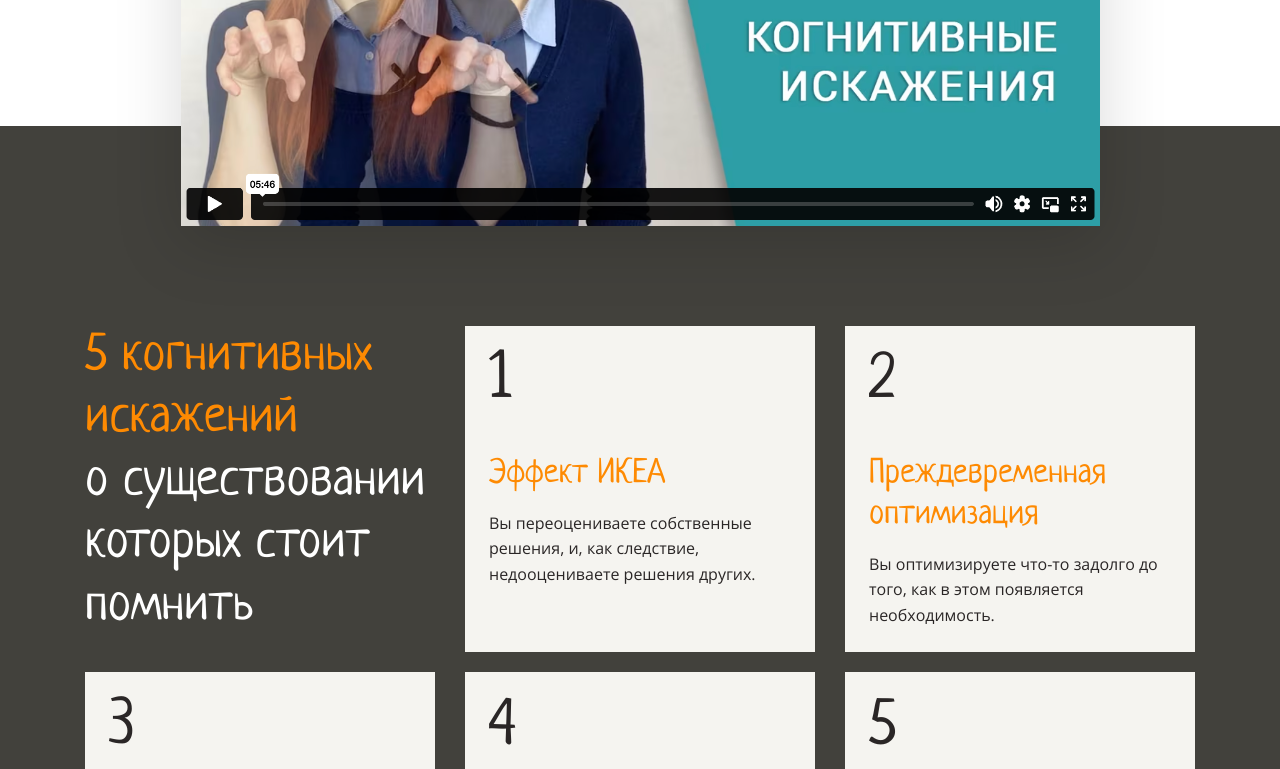
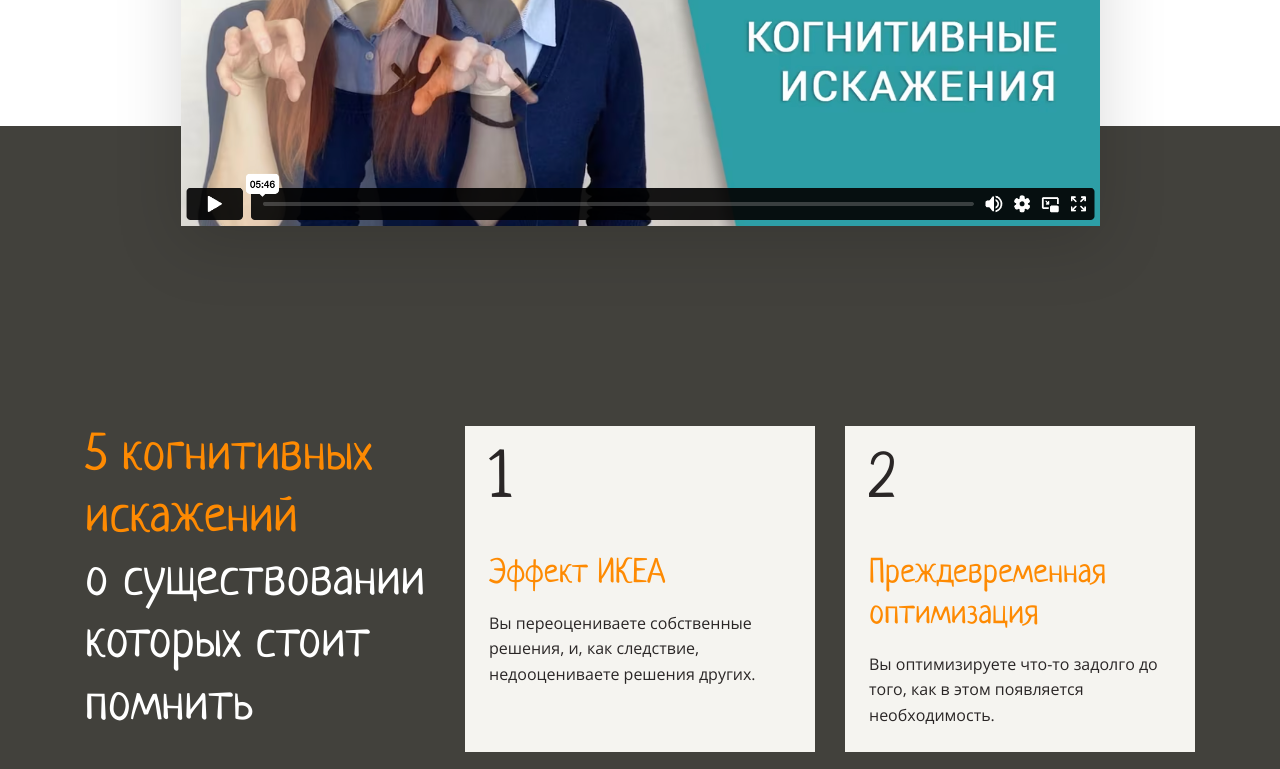
Before and after one commit to tishunator/layout-designer-project-58, a plain HTML site: page src/index.html in a window 1280 px wide. Shown: the part 1540-2309 px from the top of the page. Drawn offline with nearby package versions, Linux system fonts and the light colour scheme; a web font is replaced by a local one.

Commit message:
отступ

```diff
--- a/src/index.html
+++ b/src/index.html
@@ -67,7 +67,7 @@
 
 
         <section id="navigation" class="bg-grey">
-<div class="container padding-top-200 padding-bottom-100">
+<div class="container padding-top-100 padding-bottom-100">
 
             <div class="d-flex flex-wrap gap">
 
--- a/src/style.css
+++ b/src/style.css
@@ -169,7 +169,7 @@ h3 {
 .video-container {
     position: relative;
     text-align: center;
-    margin-bottom:-200px;
+  padding-bottom:-200px;
 }
 
 .video-container img {
@@ -208,8 +208,8 @@ h3 {
 .bg-grey::before{
         content: "";
         position: absolute;
-        top: 0;
-        padding-bottom: 100px;
+        top: -200px;
+        padding-bottom: 200px;
         left: 0;
         width: 100%;
         height: 100%;
```
